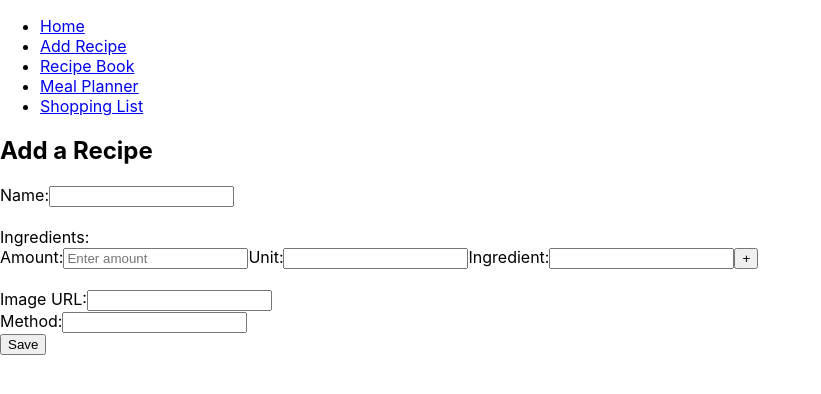
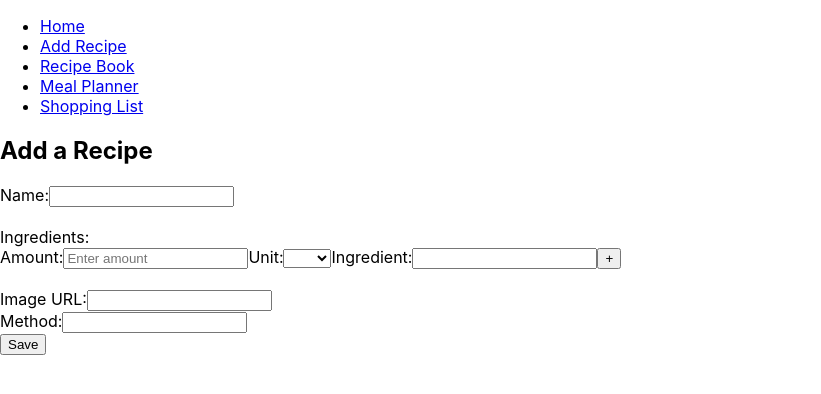
Before and after one commit to Marshall3c03/MonkeyChef, a React (Create React App) app in the folder client/: page /addrecipe in a window 1280 px wide. Shown: the top 394 px of the page, without its empty margins (0-821 px from the left). Built offline with nearby package versions, Linux system fonts and the light colour scheme.

Commit message:
select unit

```diff
--- a/client/src/containers/AddRecipe.js
+++ b/client/src/containers/AddRecipe.js
@@ -87,7 +87,18 @@ const AddRecipe = ({addRecipe})=>{
                 <input onChange={handleAmountChange} type="number" id="amount"  required placeholder="Enter amount"/>
 
                 <label htmlFor="unit">Unit:</label>
-                <input onChange={handleUnitChange} type="text" id="unit"  />
+                <select onChange={handleUnitChange} name="unit" id="unit">
+                        <option ></option>
+                        <option value="kg">Kg</option>
+                        <option value="g">G</option>
+                        <option value="l">L</option>
+                        <option value="tbsp">tbsp</option>
+                        <option value="ml">ml</option>
+                        <option value="tsp">tsp</option>
+                        <option value="cup">Cup</option>
+
+                </select>
+
 
                 <label htmlFor="ingredient">Ingredient:</label>
                 <input onChange={handleIngredientChange} type="text" id="ingridient"/>
```
